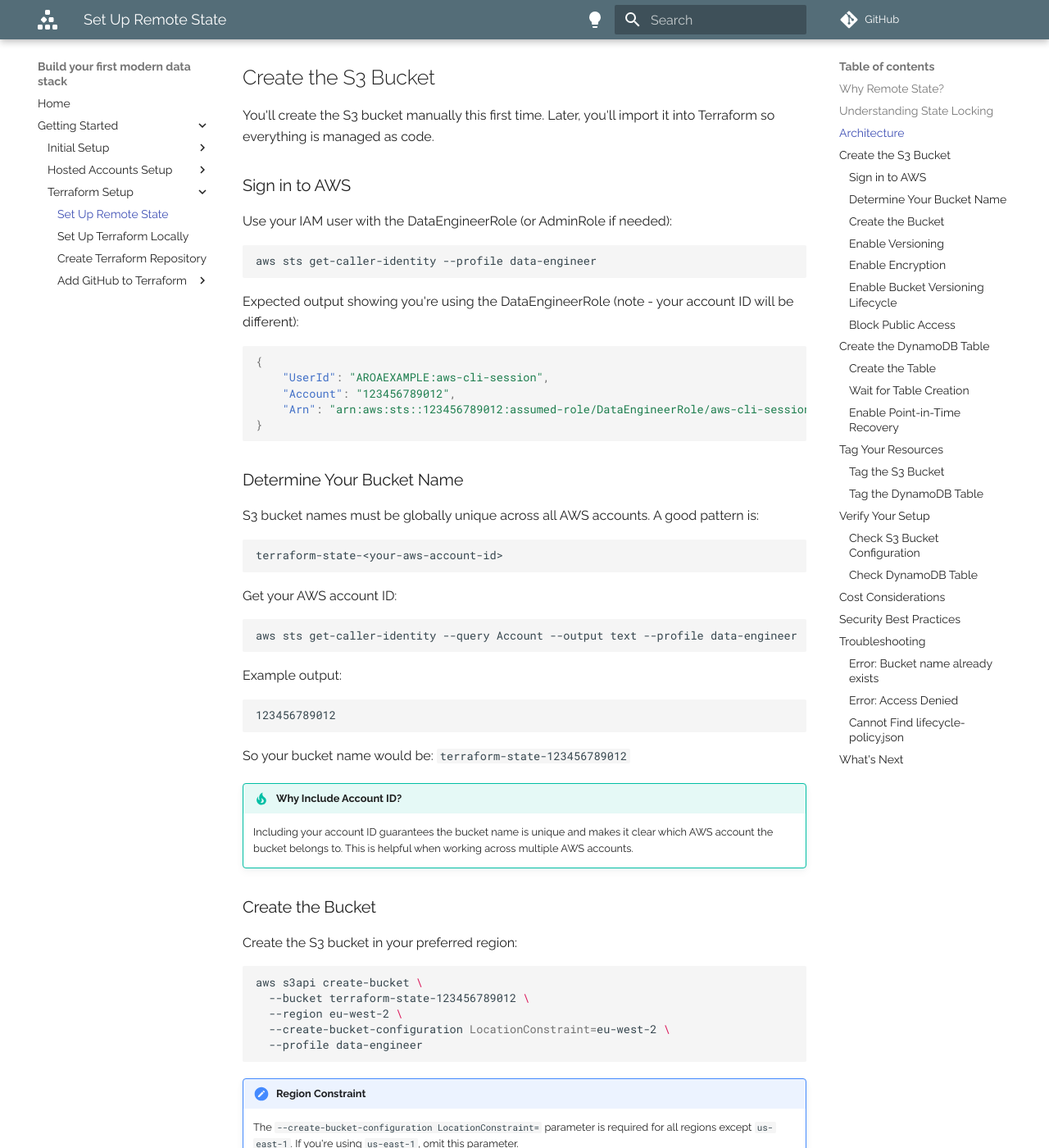
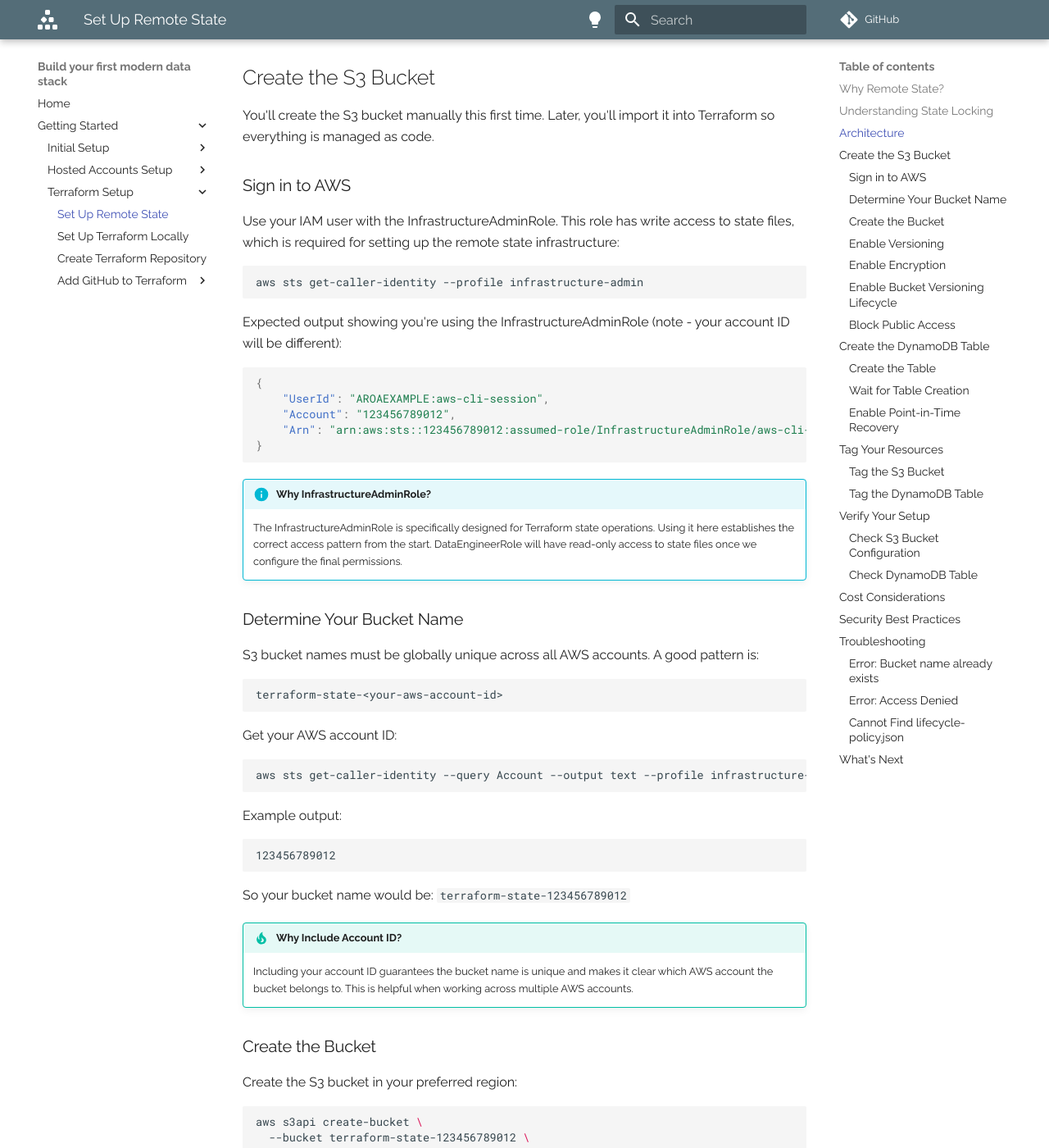
Before and after one commit to glsdown/modern-data-stack-build, an MkDocs documentation site: the page built from docs/getting-started/terraform-setup/1-set-up-terraform-remote-state.md, in a window 1280 px wide and 1400 px high, scrolled down 1955 px. Shown: the whole window at 82% size. Built offline with MkDocs 1.6.1 and Material for MkDocs 9.7.7, drawn with Linux system fonts in a browser that asks for light colours; comment, search, counter and statistics services are not loaded; some of the changed text lies outside the part shown.

Commit message:
Add infrastructure admin role

````diff
--- a/docs/getting-started/terraform-setup/1-set-up-terraform-remote-state.md
+++ b/docs/getting-started/terraform-setup/1-set-up-terraform-remote-state.md
@@ -83,21 +83,24 @@
 
 ### Sign in to AWS
 
-Use your IAM user with the DataEngineerRole (or AdminRole if needed):
+Use your IAM user with the InfrastructureAdminRole. This role has write access to state files, which is required for setting up the remote state infrastructure:
 
 ```sh
-aws sts get-caller-identity --profile data-engineer
+aws sts get-caller-identity --profile infrastructure-admin
 ```
 
-Expected output showing you're using the DataEngineerRole (note - your account ID will be different):
+Expected output showing you're using the InfrastructureAdminRole (note - your account ID will be different):
 
 ```json
 {
     "UserId": "AROAEXAMPLE:aws-cli-session",
     "Account": "123456789012",
-    "Arn": "arn:aws:sts::123456789012:assumed-role/DataEngineerRole/aws-cli-session"
+    "Arn": "arn:aws:sts::123456789012:assumed-role/InfrastructureAdminRole/aws-cli-session"
 }
 ```
+
+!!! info "Why InfrastructureAdminRole?"
+    The InfrastructureAdminRole is specifically designed for Terraform state operations. Using it here establishes the correct access pattern from the start. DataEngineerRole will have read-only access to state files once we configure the final permissions.
 
 ### Determine Your Bucket Name
 
@@ -110,7 +113,7 @@
 Get your AWS account ID:
 
 ```sh
-aws sts get-caller-identity --query Account --output text --profile data-engineer
+aws sts get-caller-identity --query Account --output text --profile infrastructure-admin
 ```
 
 Example output:
@@ -132,7 +135,7 @@
   --bucket terraform-state-123456789012 \
   --region eu-west-2 \
   --create-bucket-configuration LocationConstraint=eu-west-2 \
-  --profile data-engineer
+  --profile infrastructure-admin
 ```
 
 !!! note "Region Constraint"
@@ -154,7 +157,7 @@
 aws s3api put-bucket-versioning \
   --bucket terraform-state-123456789012 \
   --versioning-configuration Status=Enabled \
-  --profile data-engineer
+  --profile infrastructure-admin
 ```
 
 Verify versioning is enabled:
@@ -162,7 +165,7 @@
 ```sh
 aws s3api get-bucket-versioning \
   --bucket terraform-state-123456789012 \
-  --profile data-engineer
+  --profile infrastructure-admin
 ```
 
 Expected output:
@@ -188,7 +191,7 @@
       "BucketKeyEnabled": true
     }]
   }' \
-  --profile data-engineer
+  --profile infrastructure-admin
 ```
 
 Verify encryption is enabled:
@@ -196,7 +199,7 @@
 ```sh
 aws s3api get-bucket-encryption \
   --bucket terraform-state-123456789012 \
-  --profile data-engineer
+  --profile infrastructure-admin
 ```
 
 Expected output:
@@ -248,7 +251,7 @@
 aws s3api put-bucket-lifecycle-configuration \
   --bucket terraform-state-123456789012 \
   --lifecycle-configuration file://lifecycle-policy.json \
-  --profile data-engineer
+  --profile infrastructure-admin
 ```
 
 This policy:
@@ -268,7 +271,7 @@
   --bucket terraform-state-123456789012 \
   --public-access-block-configuration \
     "BlockPublicAcls=true,IgnorePublicAcls=true,BlockPublicPolicy=true,RestrictPublicBuckets=true" \
-  --profile data-engineer
+  --profile infrastructure-admin
 ```
 
 Verify public access is blocked:
@@ -276,7 +279,7 @@
 ```sh
 aws s3api get-public-access-block \
   --bucket terraform-state-123456789012 \
-  --profile data-engineer
+  --profile infrastructure-admin
 ```
 
 Expected output:
@@ -305,7 +308,7 @@
   --key-schema AttributeName=LockID,KeyType=HASH \
   --billing-mode PAY_PER_REQUEST \
   --region eu-west-2 \
-  --profile data-engineer
+  --profile infrastructure-admin
 ```
 
 This creates a table with:
@@ -341,7 +344,7 @@
 aws dynamodb wait table-exists \
   --table-name terraform-state-lock \
   --region eu-west-2 \
-  --profile data-engineer
+  --profile infrastructure-admin
 ```
 
 This command waits until the table is ready (no output means success).
@@ -353,7 +356,7 @@
   --table-name terraform-state-lock \
   --query 'Table.TableStatus' \
   --region eu-west-2 \
-  --profile data-engineer
+  --profile infrastructure-admin
 ```
 
 Expected output:
@@ -371,7 +374,7 @@
   --table-name terraform-state-lock \
   --point-in-time-recovery-specification PointInTimeRecoveryEnabled=true \
   --region eu-west-2 \
-  --profile data-engineer
+  --profile infrastructure-admin
 ```
 
 Expected output:
@@ -404,7 +407,7 @@
     {Key=ManagedBy,Value=Manual},
     {Key=Environment,Value=Shared}
   ]' \
-  --profile data-engineer
+  --profile infrastructure-admin
 ```
 
 ### Tag the DynamoDB Table
@@ -414,7 +417,7 @@
   --resource-arn arn:aws:dynamodb:eu-west-2:123456789012:table/terraform-state-lock \
   --tags Key=Purpose,Value=TerraformStateLock Key=ManagedBy,Value=Manual Key=Environment,Value=Shared \
   --region eu-west-2 \
-  --profile data-engineer
+  --profile infrastructure-admin
 ```
 
 !!! note "Finding Your Table ARN"
@@ -425,7 +428,7 @@
       --table-name terraform-state-lock \
       --query 'Table.TableArn' \
       --region eu-west-2 \
-      --profile data-engineer
+      --profile infrastructure-admin
     ```
 
 ## Verify Your Setup
@@ -434,10 +437,10 @@
 
 ```sh
 # List all configuration for the bucket
-aws s3api head-bucket --bucket terraform-state-123456789012 --profile data-engineer
-aws s3api get-bucket-versioning --bucket terraform-state-123456789012 --profile data-engineer
-aws s3api get-bucket-encryption --bucket terraform-state-123456789012 --profile data-engineer
-aws s3api get-public-access-block --bucket terraform-state-123456789012 --profile data-engineer
+aws s3api head-bucket --bucket terraform-state-123456789012 --profile infrastructure-admin
+aws s3api get-bucket-versioning --bucket terraform-state-123456789012 --profile infrastructure-admin
+aws s3api get-bucket-encryption --bucket terraform-state-123456789012 --profile infrastructure-admin
+aws s3api get-public-access-block --bucket terraform-state-123456789012 --profile infrastructure-admin
 ```
 
 ### Check DynamoDB Table
@@ -446,7 +449,7 @@
 aws dynamodb describe-table \
   --table-name terraform-state-lock \
   --region eu-west-2 \
-  --profile data-engineer
+  --profile infrastructure-admin
 ```
 
 ## Cost Considerations
@@ -504,7 +507,7 @@
 Ensure you're using the correct AWS profile and that your DataEngineerRole has the necessary permissions:
 
 ```sh
-aws sts get-caller-identity --profile data-engineer
+aws sts get-caller-identity --profile infrastructure-admin
 ```
 
 ### Cannot Find lifecycle-policy.json
````
Also changed, not shown: docs/getting-started/account-setup/aws.md (+60 -12 lines).
